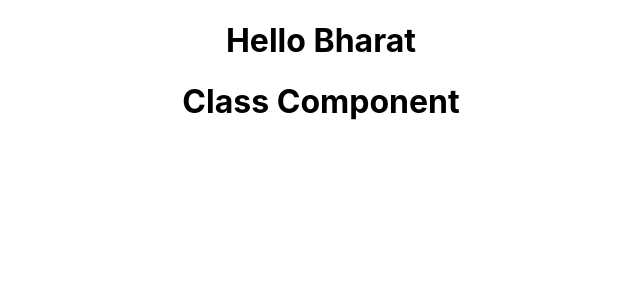
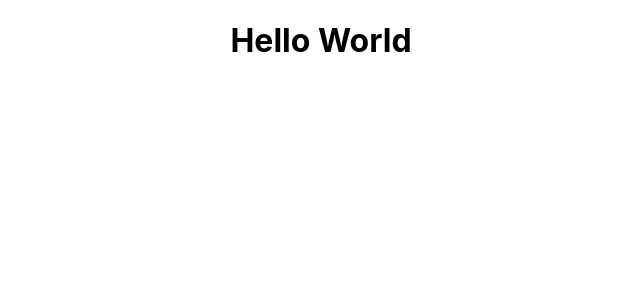
Before and after one commit to bharat55/Learning-React, a React (Create React App) app: page / in a window 1280 px wide. Shown: the top 300 px of the page, without its empty margins (319-959 px from the left). Built offline with nearby package versions, Linux system fonts and the light colour scheme.

Commit message:
learning jsx , made component with or without jsx

```diff
--- a/src/App.js
+++ b/src/App.js
@@ -3,12 +3,12 @@ import logo from './logo.svg';
 import './App.css';
 import Greet from './components/Greet'
 import Welcome from './components/Welcome'
+import Hello  from './components/Hello'
 
 function App() {
   return (
     <div className="App">
-      <Greet/>
-      <Welcome/>
+      <Hello/>
     </div>
   );
 }
--- /dev/null
+++ b/src/components/Hello.js
@@ -0,0 +1,27 @@
+
+import React from 'react'
+
+// const Hello = () => {
+//   return(
+//     <h1> hello world </h1> //using jsx the library React needs to be important for jsx
+//   )
+// }
+
+//React must be imported for using jsx
+
+const Hello = () => {
+  return(
+    React.createElement(
+      'div',
+      {id: "without-jsx", className: 'test'},
+      React.createElement(    //React Needs to be imported for this
+        'h1',
+        null,
+        'Hello World'
+      )
+      )
+  )
+
+}
+
+export default Hello
```
